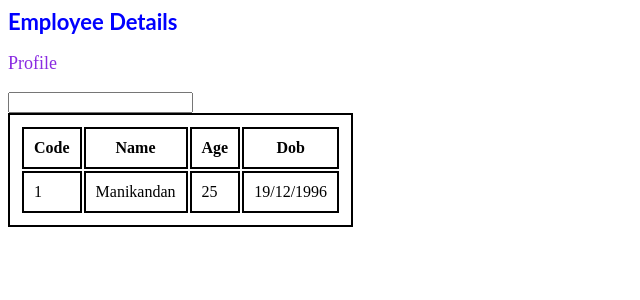
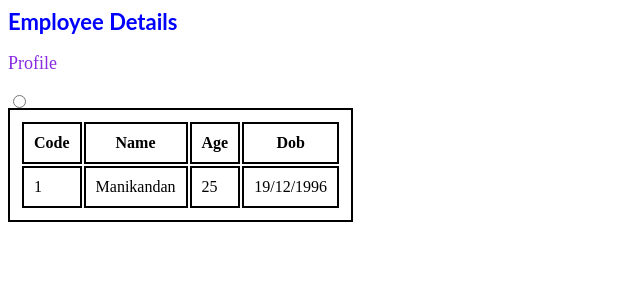
Before and after one commit to ManikandanKumarkp/template-component, an Angular app: page / in a window 1280 px wide. Shown: the top 300 px of the page, without its empty margins (0-640 px from the left). Built offline with nearby package versions, Linux system fonts and the light colour scheme.

Commit message:
1 file modified

```diff
--- a/src/app/Employee/employee.component.html
+++ b/src/app/Employee/employee.component.html
@@ -1,6 +1,6 @@
 <p>Profile</p>
 
-<input type="radio button">
+<input type="radio">
 <table>
   <tr>
 <th> Code  </th>
```
